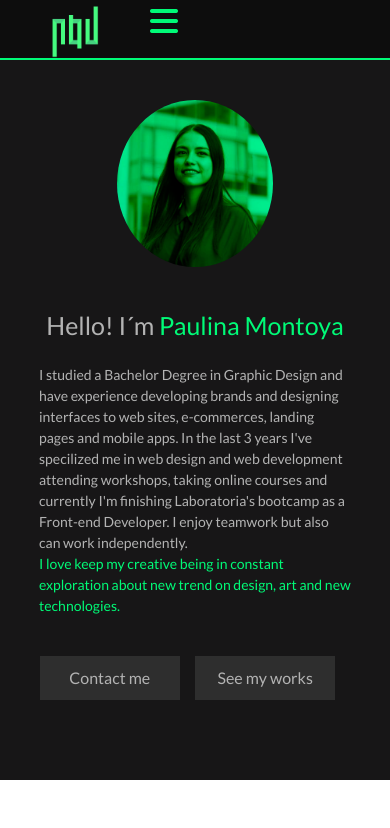
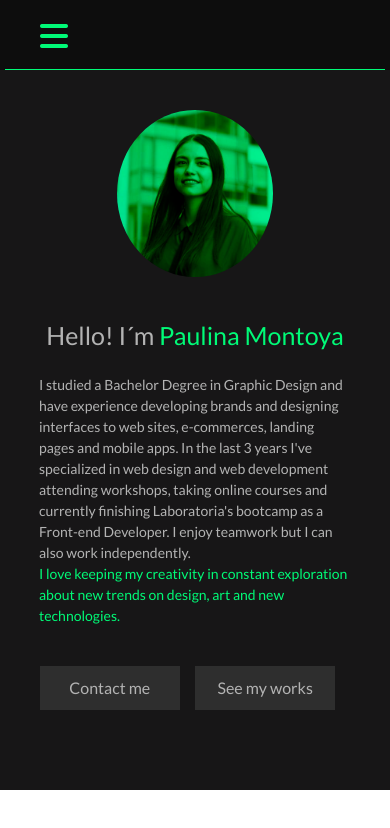
Before and after one commit to PaulinaMontoya/PortafolioPaulinaMontoya, a React (Create React App) app: page /about in a window 390 px wide. Shown: the top 828 px of the page. Built offline with nearby package versions, Linux system fonts and the light colour scheme.

Commit message:
I changed some menu styles

```diff
--- a/src/components/About.js
+++ b/src/components/About.js
@@ -12,11 +12,9 @@ class About extends Component {
         <div className="cointenerTextAbout">
           <img src={pau} alt="" className="photoPau" ></img>
           <p className="titleAbout">Hello! I´m <span className="spanContact" >Paulina Montoya</span></p>
-          <p className="aboutMe">I studied a Bachelor Degree in Graphic Design and have experience developing brands and designing interfaces to web sites, e-commerces, landing pages and mobile apps.
-In the last 3 years I've specilized me in web design and web development attending workshops, taking online courses and currently I'm finishing Laboratoria's bootcamp as a Front-end Developer.
-I enjoy teamwork but also can work independently.
+          <p className="aboutMe">I studied a Bachelor Degree in Graphic Design and have experience developing brands and designing interfaces to web sites, e-commerces, landing pages and mobile apps. In the last 3 years I've specialized in web design and web development attending workshops, taking online courses and currently finishing Laboratoria's bootcamp as a Front-end Developer. I enjoy teamwork but I can also work independently.
 <br/>
-<span className="spanContact" >I love keep my creative being in constant exploration about new trend on design, art and new technologies.</span></p>
+<span className="spanContact" >I love keeping my creativity in constant exploration about new trends on design, art and new technologies.</span></p>
           <div className="cointenerButtonsAbout">
             <Link to="/contact">
               <button className="buttonAboutContact"><a target="_blank">Contact me</a></button>
--- a/src/components/Proyects.js
+++ b/src/components/Proyects.js
@@ -4,7 +4,7 @@ const Proyects = {
             'id': 1,
             'img': 'https://i.ibb.co/FB5DqBN/burger-Kawaii-App-Talento.png',
             'name': 'Burger Kawaii',
-            'description': 'It\'s a web app to be used in ipads. It creates orders to a burger restaurant with two menus where the chefs can see the order in real time and delete them when they are ready.',
+            'description': 'It\'s a web app to be use in tablets. It creates orders to a burger restaurant with two menus where the chefs can see the orders in real time and delete them when they are ready.',
             'demo': 'https://vimeo.com/376056295',
             'github': 'https://github.com/PaulinaMontoya/burger-kawaii',
             'technologies': ["React.js", "Create-React-App", "React-Router", "CSS3", "HTML5", "Responsive Web", "Fetch"]
@@ -13,7 +13,7 @@ const Proyects = {
             'id': 2,
             'img': 'https://i.ibb.co/0KzpMNS/guanataco-App-Talento.png',
             'name': 'Guanataco',
-            'description': 'It is a social network to write posts with comments about places to eat tacos in the city of Guadalajara and other users can rate them.',
+            'description': 'It\'s a social network to write posts with comments about places to eat tacos in the city of Guadalajara and other users can rate them.',
             'demo': 'https://vimeo.com/376266190',
             'github': 'https://github.com/PaulinaMontoya/GDL003-social-network',
             'technologies': ["Vanilla-JavaScript", "CSS3", "HTML5", "Firebase-Authentication", "Cloud Firestore"]
@@ -22,7 +22,7 @@ const Proyects = {
             'id': 3,
             'img': 'https://i.ibb.co/0V2QX5y/morty-App-Talento.png',
             'name': 'Morty\'s Nightmares',
-            'description': 'It is a 2D platform game created with Unity. If you want to dowloand it the build is in my GitHub account but it only works in windows.',
+            'description': 'It\'s a 2D platform game created with Unity. If you want to dowloand it the build is in my GitHub account but it only works in windows.',
             'demo': 'https://vimeo.com/376002772',
             'github': 'https://github.com/PaulinaMontoya/GDL003-Videogame-2D-Rick-and-Morty',
             'technologies': ["Unity", "C#"]
--- a/src/styles/menu.css
+++ b/src/styles/menu.css
@@ -69,22 +69,22 @@
 
 @media only screen and (max-width: 650px) {
   .cointenerMenu {
-    height: 60px;
+    height: 70px;
     width: 100%;
-    padding: 5px 0;
+    padding: 5px;
     overflow: hidden;
   }
-  .containerLogoBurger {
-    display: flex;
-  }
+
   .logoMenu {
+    display: none;
     width: 35%;
     padding: 0;
     justify-content: flex-start;
   }
   .iconBurger {
-
+    margin: 15px;
     justify-content: flex-end;
+    padding-left: 20px;
   }
   .cointenerButtons {
     background: #00fa77;
```
